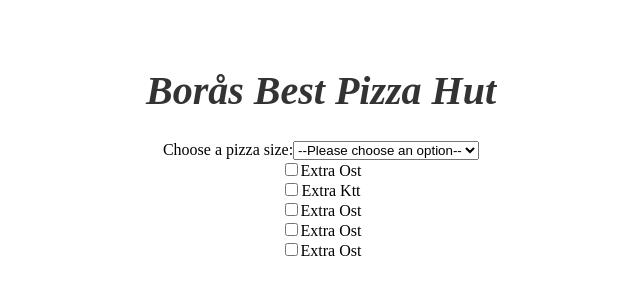
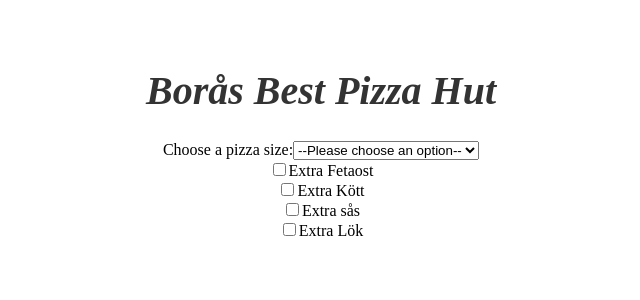
Before and after one commit to Lucifer87878/PizzaOrder, a React (Vite) app: page / in a window 1280 px wide. Shown: the top 300 px of the page, without its empty margins (319-959 px from the left). Built offline with nearby package versions, Linux system fonts and the light colour scheme.

Commit message:
re-named some components

```diff
--- a/src/App.tsx
+++ b/src/App.tsx
@@ -3,7 +3,8 @@ import "./App.css";
 import Header from "./Components/Header/Header";
 import Button from "./Components/Button";
 import PizzaSizeDropdown from "./Components/PizzaSizeDropdown/PizzaSizeDropdown";
-import Topping from "./Components/Topping.tsx/Topping";
+import Topping from "./Components/Additionmenu/Additionmenu";
+import Additionmenu from "./Components/Additionmenu/Additionmenu";
 
 function App() {
   return (
@@ -11,7 +12,7 @@ function App() {
       <Header />
       <PizzaSizeDropdown />
       {/* <Button /> */}
-      <Topping />
+      <Additionmenu />
     </>
   );
 }
--- a/src/Components/Topping.tsx/Topping.tsx
+++ b/src/Components/Additionmenu/Additionmenu.tsx
@@ -2,30 +2,26 @@
 // Skulle vi ha en dropdown eller checkbox? jag röstar på checkbox för då, tar
 // vi med det också som vi lärt oss på lektionen.
 
-const Topping = () => {
+const Additionmenu = () => {
   return (
     <>
       <div>
         <input type='checkbox' />
-        <label htmlFor='Extra Ost'>Extra Ost</label>
+        <label htmlFor='Extra Ost'>Extra Fetaost</label>
       </div>
       <div>
         <input type='checkbox' />
-        <label htmlFor='Extra Ost'>Extra Ktt</label>
+        <label htmlFor='Extra Ost'>Extra Kött</label>
       </div>
       <div>
         <input type='checkbox' />
-        <label htmlFor='Extra Ost'>Extra Ost</label>
+        <label htmlFor='Extra Ost'>Extra sås</label>
       </div>
       <div>
         <input type='checkbox' />
-        <label htmlFor='Extra Ost'>Extra Ost</label>
-      </div>
-      <div>
-        <input type='checkbox' />
-        <label htmlFor='Extra Ost'>Extra Ost</label>
+        <label htmlFor='Extra Ost'>Extra Lök</label>
       </div>
     </>
   );
 };
-export default Topping;
+export default Additionmenu;
--- a/src/Components/sass/_paragraph.scss
+++ b/src/Components/sass/_paragraph.scss
@@ -1,6 +1,6 @@
 // Vi har även en färdig paragraph style att implementera vart vi vill!
 p {
-  font-size: 16px;
+  font-size: 22px;
   line-height: 1.6;
   color: #333;
 }
```
